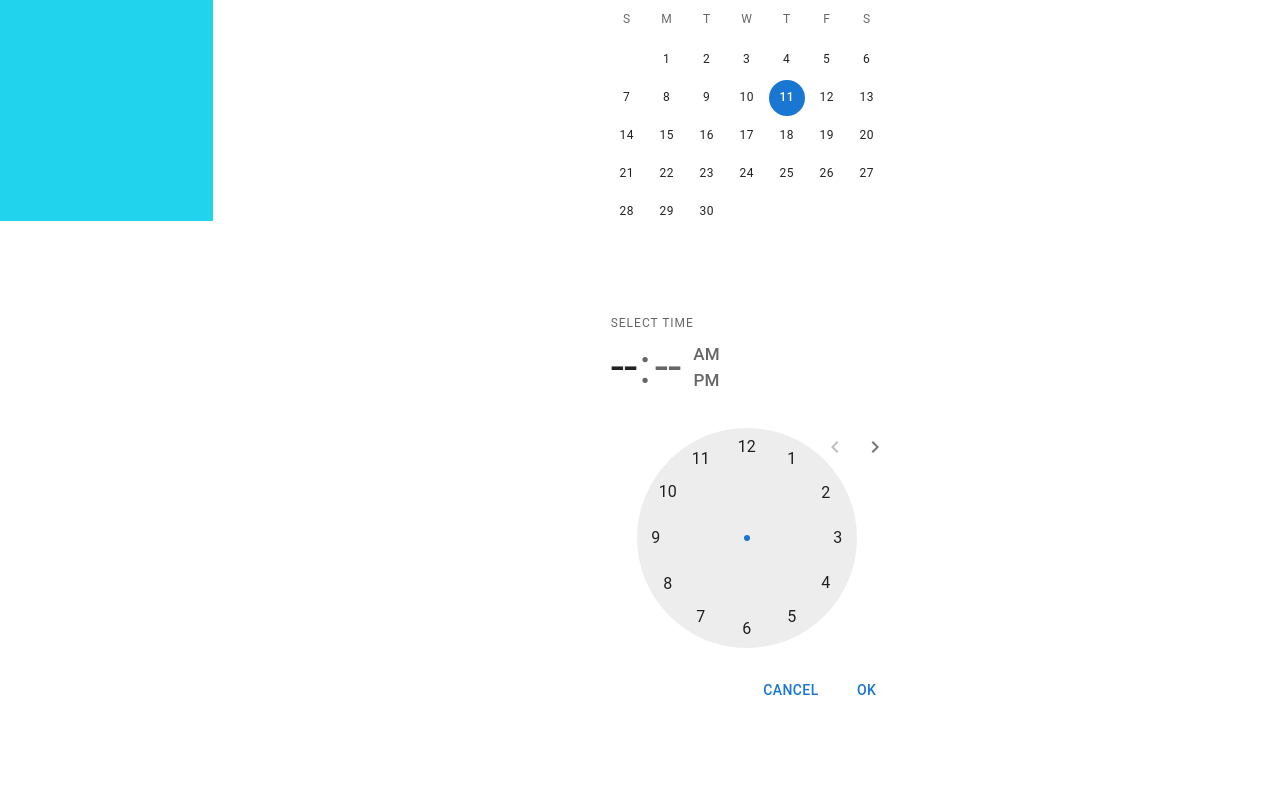
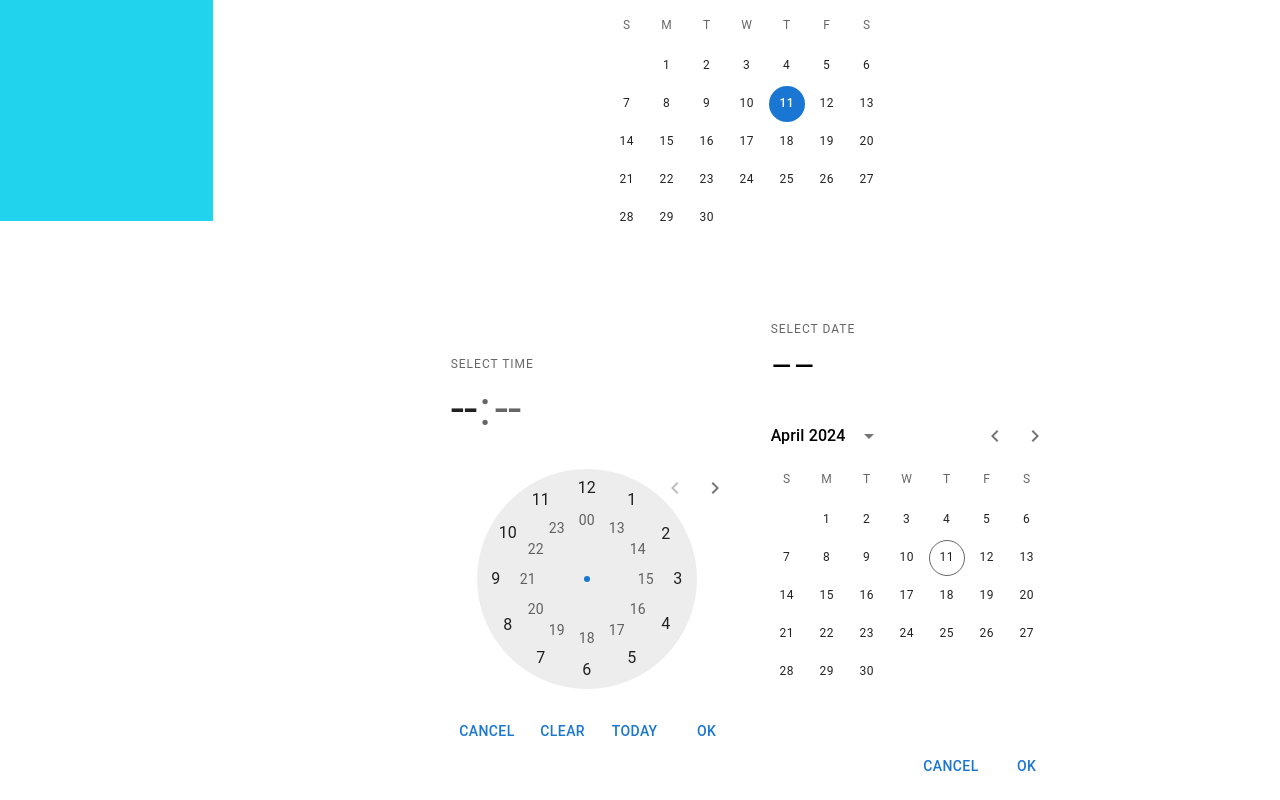
Before and after one commit to Mathers-za/practice-management-frontend, a React (Create React App) app: page /componentStyling in a window 1280 px wide. Shown: the part 579-1379 px from the top of the page. Before the commit the page ends 1303 px from the top, so only its background shows below. Built offline with nearby package versions, Linux system fonts and the light colour scheme; no server answers.

Commit message:
changed the date picker component.  added some styling and callbacks to the date picker and time picker components

```diff
--- a/src/components/CreateAppointment.js
+++ b/src/components/CreateAppointment.js
@@ -10,6 +10,7 @@ import TimestartAndEndDisplay from "./miscellaneous components/TimeStartAndEndDi
 import { DateCalendar } from "@mui/x-date-pickers/DateCalendar";
 import AppointmentTypePicker from "./miscellaneous components/AppointmentTypePicker";
 import { StaticTimePicker } from "@mui/x-date-pickers/StaticTimePicker";
+import { StaticDatePicker } from "@mui/x-date-pickers/StaticDatePicker";
 
 function setDateAndTimes() {
   const currentDateAndTime = new Date();
@@ -86,15 +87,20 @@ export default function CreateAppointment({
             onclick={() => setShowDatePicker(!showDatePicker)}
           />
           {showDatePicker && (
-            <div className="z-10 flex items-center justify-center fixed left-0 top-0 min-w-full min-h-screen bg-opacity-50 bg-gray-400">
-              <DateCalendar
-                value={appointment?.appointment_date}
-                onChange={(value) =>
+            <div className="fixed left-0 top-0 min-w-full h-screen z-10 bg-slate-300 bg-opacity-50 flex items-center justify-center ">
+              <StaticDatePicker
+                value={appointment?.appointment_date || new Date()}
+                onAccept={(value) => {
                   setAppointment((prev) => ({
                     ...prev,
                     appointment_date: value,
-                  }))
-                }
+                  }));
+                  setShowDatePicker(!showDatePicker);
+                }}
+                autoFocus={true}
+                slotProps={{
+                  actionBar: { actions: ["cancel", "today", "accept"] },
+                }}
               />
             </div>
           )}
@@ -117,6 +123,16 @@ export default function CreateAppointment({
               <div className="fixed left-0 top-0 min-w-full min-h-screen bg-slate-400 bg-opacity-50 flex items-center justify-center">
                 <div className="w-1/3 h-fit ">
                   <StaticTimePicker
+                    ampm={false}
+                    slotProps={{
+                      actionBar: {
+                        actions: ["cancel", "accept"],
+                      },
+                      layout: {
+                        onCancel: () =>
+                          setShowStartTimePicker(!showStartTimePicker),
+                      },
+                    }}
                     value={appointment?.start_time || new Date()}
                     onAccept={(value) => {
                       alert(value);
--- a/src/tailWindSandbox/styleComponents.js
+++ b/src/tailWindSandbox/styleComponents.js
@@ -6,6 +6,8 @@ import DivSvgDisplayCombo from "../components/miscellaneous components/DivSvgLab
 import TimestartAndEndDisplay from "../components/miscellaneous components/TimeStartAndEndDisplay";
 import { DateCalendar } from "@mui/x-date-pickers/DateCalendar";
 import { StaticTimePicker } from "@mui/x-date-pickers/StaticTimePicker";
+import { TimeClock } from "@mui/x-date-pickers/TimeClock";
+import { StaticDatePicker } from "@mui/x-date-pickers/StaticDatePicker";
 
 export default function ComponentView() {
   return (
@@ -25,7 +27,13 @@ export default function ComponentView() {
           views={["year", "month", "day"]}
         />
         <div className="min-w-full min-h-full  justify-center flex items-center">
-          <StaticTimePicker />
+          <StaticTimePicker
+            ampm={false}
+            slotProps={{
+              actionBar: { actions: ["cancel", "clear", "today", "accept"] },
+            }}
+          />
+          <StaticDatePicker />
         </div>
       </div>
     </>
```
